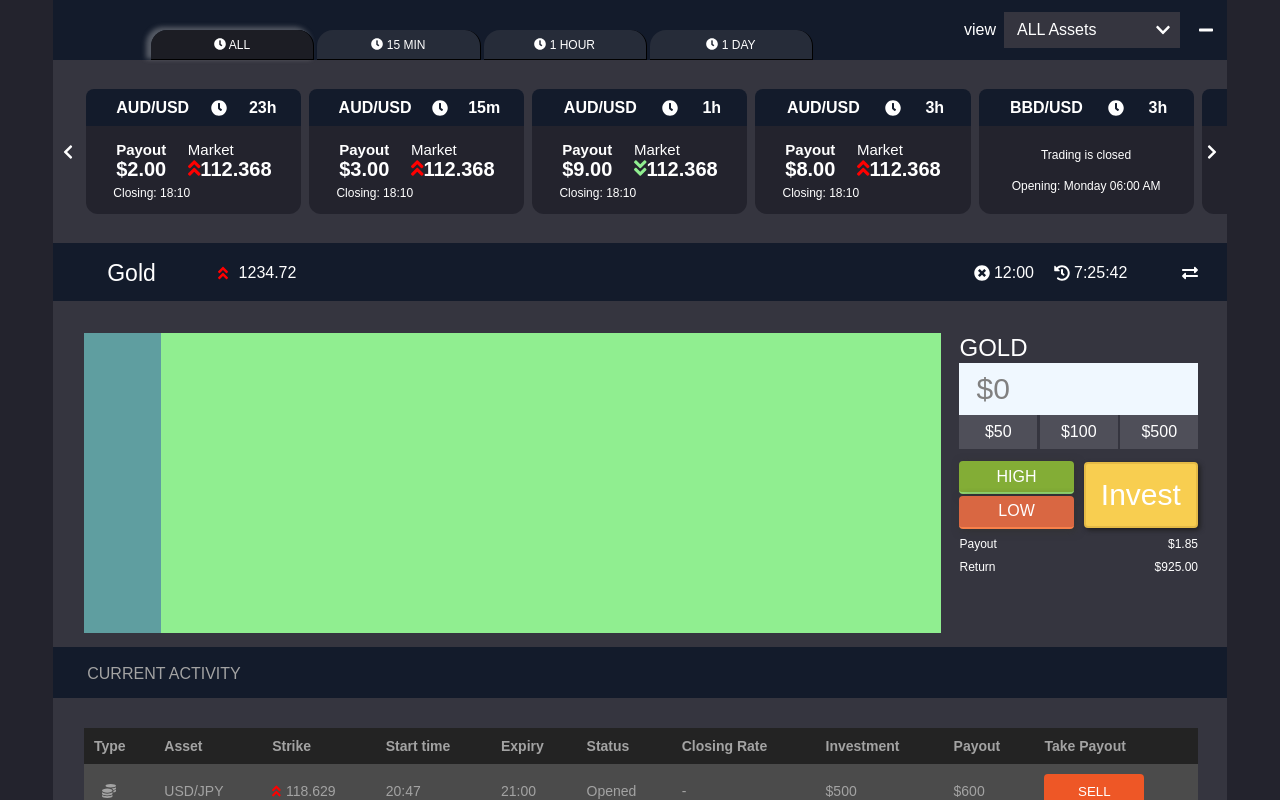
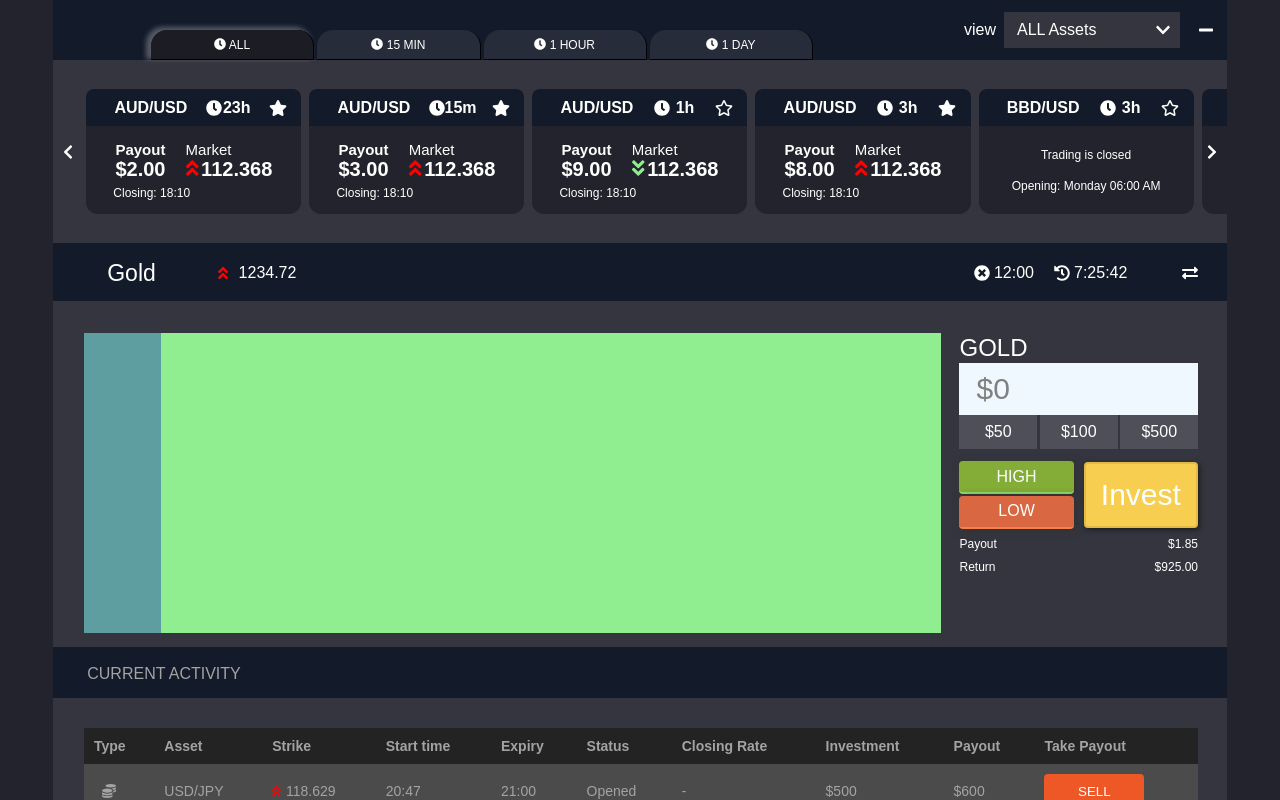
Before and after one commit to neko12377/My_Component_Library, a React app: page / in a window 1280 px wide. Shown: the top 800 px of the page. Built offline with nearby package versions, Linux system fonts and the light colour scheme.

Commit message:
feat: star Sign

```diff
--- a/package.json
+++ b/package.json
@@ -15,6 +15,7 @@
     "@babel/polyfill": "^7.11.5",
     "@babel/preset-env": "^7.11.5",
     "@babel/preset-typescript": "^7.10.4",
+    "@fortawesome/free-regular-svg-icons": "^5.15.2",
     "@types/react": "^16.9.49",
     "@types/react-dom": "^16.9.8",
     "@types/styled-components": "^5.1.7",
--- a/src/component/Carousel/CarouselItems.tsx
+++ b/src/component/Carousel/CarouselItems.tsx
@@ -1,6 +1,7 @@
 import React, {useEffect, useState} from "react";
 import {FontAwesomeIcon} from "@fortawesome/react-fontawesome";
-import {faAngleDoubleDown, faClock, faAngleDoubleUp} from "@fortawesome/free-solid-svg-icons";
+import {faAngleDoubleDown, faClock, faAngleDoubleUp, faStar} from "@fortawesome/free-solid-svg-icons";
+import {faStar as faStarRegular} from "@fortawesome/free-regular-svg-icons";
 import styled from "styled-components";
 
 interface CarouselItemHeaderPropsInterface {
@@ -14,6 +15,7 @@ interface CarouselItemHeaderPropsInterface {
     isFocused?: boolean;
     onClick: (id: string) => void;
     isUp: boolean;
+    isFavorite: boolean;
     //@Todo if there is data we don't need index as identifier anymore
     index: number;
 }
@@ -34,16 +36,34 @@ const InfoBlockBackground = styled.div<InfoBlockBackgroundPropsInterfacd>`
   cursor: pointer;
 `
 
-const CarouselItem = ({currency, timeInterval, payout, payoutMoney, market, marketMoney, isOpen, onClick, index, isFocused, isUp}: CarouselItemHeaderPropsInterface) => {
+const CarouselItem = ({currency, timeInterval, payout, payoutMoney, market, marketMoney, isOpen, onClick, index, isFocused, isUp, isFavorite}: CarouselItemHeaderPropsInterface) => {
     const switchFocusedStatus = (id: string) => {
         onClick(id)
     }
+
+    const setAsFavorite = (event: React.MouseEvent) => {event.stopPropagation()};
 
     return (
         <InfoBlockBackground isFocused={isFocused as boolean} onClick={() => switchFocusedStatus(currency + index)}>
             <div className="carousel-infoBlock">
             <div className="carousel-infoBlock-title">
-                {currency} <FontAwesomeIcon icon={faClock} /> {timeInterval}
+                {currency}
+                <div className="carousel-infoBlock-title-time">
+                    <FontAwesomeIcon icon={faClock} /> {timeInterval}
+                </div>
+                {
+                    isFavorite
+                        ? (
+                            <div className="carousel-infoBlock-title-favoriteSign" onClick={setAsFavorite}>
+                                <FontAwesomeIcon icon={faStar} />
+                            </div>
+                        )
+                        : (
+                            <div className="carousel-infoBlock-title-favoriteSign" onClick={setAsFavorite}>
+                                <FontAwesomeIcon icon={faStarRegular} />
+                            </div>
+                        )
+                }
             </div>
             <div className="carousel-infoBlock-info">
                 {isOpen ?
@@ -62,7 +82,9 @@ const CarouselItem = ({currency, timeInterval, payout, payoutMoney, market, mark
                                                 ? (<FontAwesomeIcon icon={faAngleDoubleUp} color="red" />)
                                                 : (<FontAwesomeIcon icon={faAngleDoubleDown} color="lightgreen" />)
                                         }
-                                                {marketMoney}
+                                        <div className="right-number-number">
+                                            {marketMoney}
+                                        </div>
                                     </div>
                                 </div>
                             </div>
@@ -95,6 +117,7 @@ interface CarouselItemsPropsInterface {
         marketMoney: string;
         isOpen: boolean;
         isUp: boolean;
+        isFavorite: boolean;
     }[];
 }
 
@@ -120,6 +143,7 @@ export const CarouselItems = ({infoArray}: CarouselItemsPropsInterface) => {
                     isUp={info.isUp}
                     index={index}
                     isFocused
+                    isFavorite={info.isFavorite}
                 />
             )
         }
@@ -135,6 +159,7 @@ export const CarouselItems = ({infoArray}: CarouselItemsPropsInterface) => {
                 key={info.currency + "_" + index}
                 onClick={manageWhoIsOnFocused}
                 isUp={info.isUp}
+                isFavorite={info.isFavorite}
                 index={index}
             />
         )
--- a/src/component/Carousel/fakeData.ts
+++ b/src/component/Carousel/fakeData.ts
@@ -8,6 +8,7 @@ export const infoArray = [
         marketMoney: "112.368",
         isOpen: true,
         isUp: true,
+        isFavorite: true,
     },
     {
         currency: "AUD/USD",
@@ -18,6 +19,7 @@ export const infoArray = [
         marketMoney: "112.368",
         isOpen: true,
         isUp: true,
+        isFavorite: true,
     },
     {
         currency: "AUD/USD",
@@ -28,6 +30,7 @@ export const infoArray = [
         marketMoney: "112.368",
         isOpen: true,
         isUp: false,
+        isFavorite: false,
     },
     {
         currency: "AUD/USD",
@@ -38,6 +41,7 @@ export const infoArray = [
         marketMoney: "112.368",
         isOpen: true,
         isUp: true,
+        isFavorite: true,
     },
     {
         currency: "BBD/USD",
@@ -48,6 +52,7 @@ export const infoArray = [
         marketMoney: "192.888",
         isOpen: false,
         isUp: false,
+        isFavorite: false,
     },
     {
         currency: "AUD/USD",
@@ -58,6 +63,7 @@ export const infoArray = [
         marketMoney: "112.368",
         isOpen: true,
         isUp: false,
+        isFavorite: false,
     },
     {
         currency: "AUD/USD",
@@ -68,6 +74,7 @@ export const infoArray = [
         marketMoney: "112.368",
         isOpen: true,
         isUp: true,
+        isFavorite: true,
     },
     {
         currency: "AUD/USD",
@@ -78,6 +85,7 @@ export const infoArray = [
         marketMoney: "112.368",
         isOpen: true,
         isUp: false,
+        isFavorite: false,
     },
     {
         currency: "AUD/USD",
@@ -88,6 +96,7 @@ export const infoArray = [
         marketMoney: "112.368",
         isOpen: true,
         isUp: true,
+        isFavorite: true,
     },
     {
         currency: "BBD/USD",
@@ -98,6 +107,7 @@ export const infoArray = [
         marketMoney: "192.888",
         isOpen: false,
         isUp: false,
+        isFavorite: false,
     },
     {
         currency: "AUD/USD",
@@ -108,6 +118,7 @@ export const infoArray = [
         marketMoney: "112.368",
         isOpen: true,
         isUp: false,
+        isFavorite: false,
     },
     {
         currency: "AUD/USD",
@@ -118,6 +129,7 @@ export const infoArray = [
         marketMoney: "112.368",
         isOpen: true,
         isUp: true,
+        isFavorite: true,
     },
     {
         currency: "AUD/USD",
@@ -128,6 +140,7 @@ export const infoArray = [
         marketMoney: "112.368",
         isOpen: true,
         isUp: true,
+        isFavorite: true,
     },
     {
         currency: "AUD/USD",
@@ -138,6 +151,7 @@ export const infoArray = [
         marketMoney: "112.368",
         isOpen: true,
         isUp: false,
+        isFavorite: false,
     },
     {
         currency: "BBD/USD",
@@ -148,5 +162,6 @@ export const infoArray = [
         marketMoney: "192.888",
         isOpen: false,
         isUp: true,
+        isFavorite: true,
     },
 ]
--- a/src/component/Carousel/index.tsx
+++ b/src/component/Carousel/index.tsx
@@ -35,6 +35,7 @@ interface CarouselPropsInterface {
         marketMoney: string;
         isOpen: boolean;
         isUp: boolean;
+        isFavorite: boolean;
     }[];
 }
 
--- a/src/component/Carousel/style.scss
+++ b/src/component/Carousel/style.scss
@@ -55,6 +55,22 @@
     background-color: #131b2b;
     border-radius: 8px 8px 0 0 ;
     font-weight: bolder;
+
+    .carousel-infoBlock-title-time {
+      display: flex;
+      justify-content: space-around;
+      align-items: center;
+      width: 25%;
+      height: 100%;
+    }
+
+    .carousel-infoBlock-title-favoriteSign {
+      display: flex;
+      justify-content: space-around;
+      align-items: center;
+      width: 5%;
+      height: 100%;
+    }
   }
 
   .carousel-infoBlock-info {
@@ -100,8 +116,13 @@
           }
 
           .right-number {
+            display: flex;
             font-size: 20px;
             font-weight: bolder;
+
+            .right-number-number {
+                margin-left: 3px;
+            }
           }
         }
       }
--- a/src/component/CurrentActivityContent/style.scss
+++ b/src/component/CurrentActivityContent/style.scss
@@ -67,6 +67,7 @@
             color: #fff;
             border-radius: 4px;
             cursor: pointer;
+            outline: none;
             &:hover {
               background-color: #e23c06;
             }
```
Also changed, not shown: 2 other files (tests, documents, lock files or other folders).
